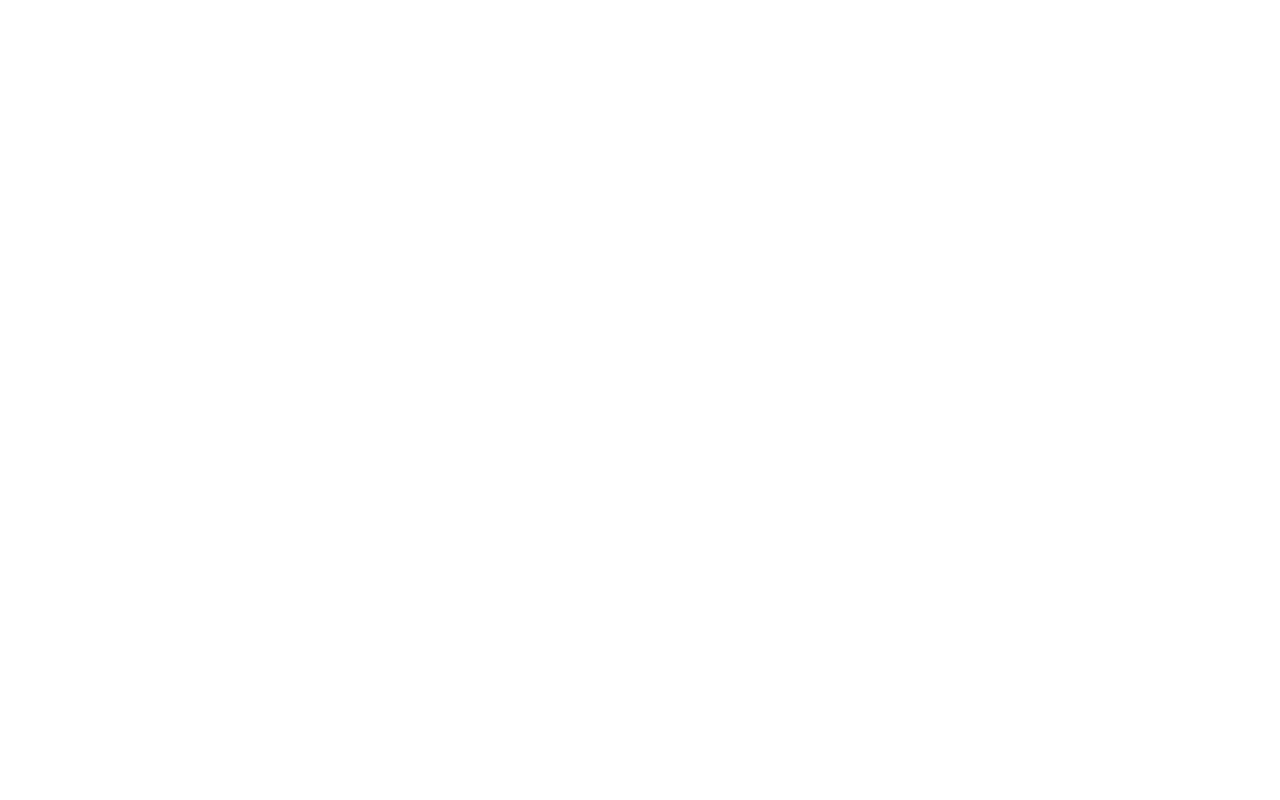
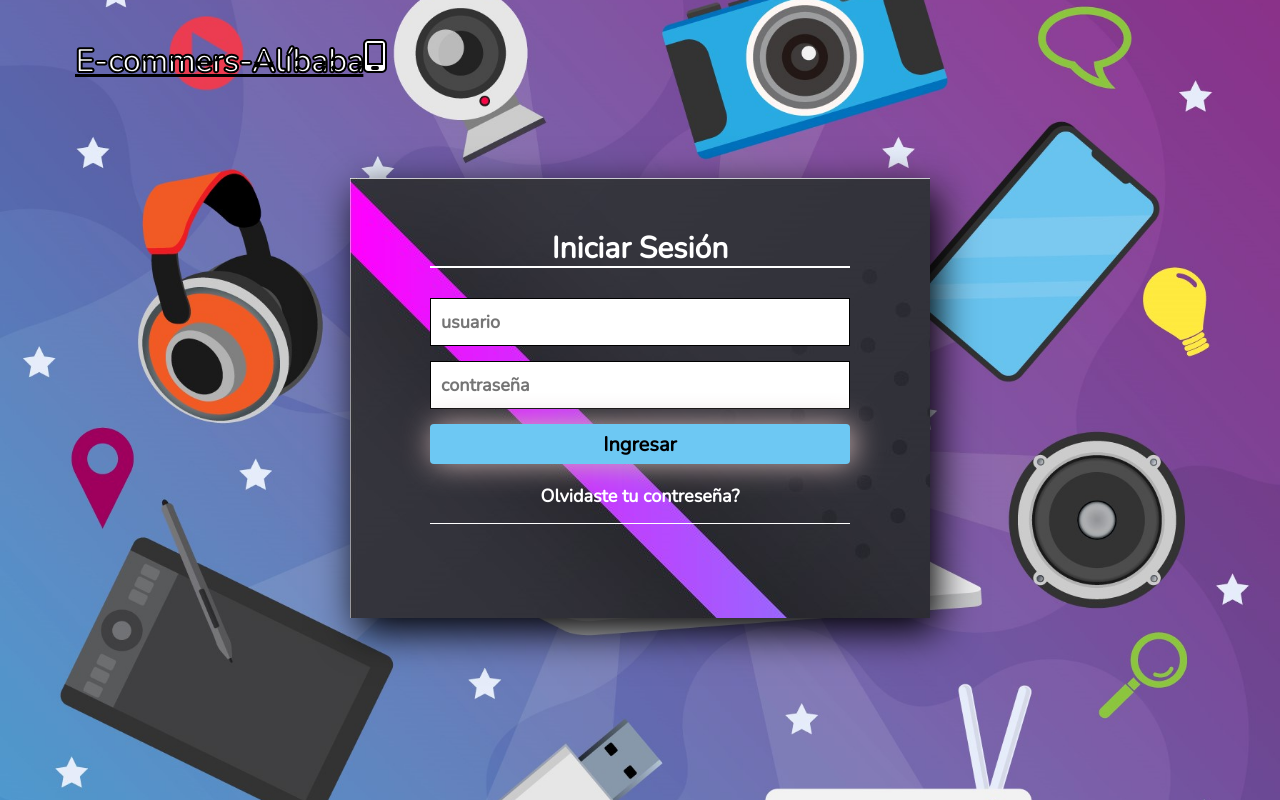
Before and after one commit to Laura-bmk/CAC-GRUPO-10, a plain HTML site: page templates/login.html in a window 1280 px wide. Drawn offline with nearby package versions, Linux system fonts and the light colour scheme.

Commit message:
arme la estructura del login en html y le apliqué estilos CSS

```diff
--- a/static/CSS/style-formulario.css
+++ b/static/CSS/style-formulario.css
@@ -91,11 +91,15 @@ form .form-control {
     font-size: 1rem;
     padding: 0 20px;
 	cursor: pointer
+
 }
+
 
 .form-control input:is(:focus, :valid) {
     background: #444;
     padding: 16px 20px 0;
+
+
 }
 
 .form-control label {
--- /dev/null
+++ b/static/CSS/style-login.css
@@ -0,0 +1,109 @@
+*{
+    margin:0;
+    padding: 0;
+    box-sizing: border-box;
+}
+
+body{
+
+    font-family: Nunito;
+    background-image: url("../img/2123644.jpg");
+    background-size: cover;
+    background-attachment: fixed;
+    background-position: center center;
+    background-repeat: no-repeat;
+
+}
+
+nav a {
+    position: static;
+    margin-top: 25px;
+    padding: 15px 75px;
+    z-index: 2;
+    color: white;
+    display: flex;
+    width: 100%;
+    font-size: 2em;
+    font-weight: bold;
+    -webkit-text-stroke: 2px black;
+
+}
+
+.form-login {
+    background-image: url("../img/login.jpg");
+    width: 580px;
+    height: 440px;
+    margin: auto;
+    margin-top: 80px;
+    box-shadow: 7px 13px 37px black;
+    padding: 50px 80px;
+    color: white;
+    outline:none;
+}
+
+.form-login h5{
+    margin: 0;
+    text-align: center;
+    height: 40px;
+    margin-bottom: 30px;
+    border-bottom: 2px solid;
+    font-size: 30px;
+
+}
+
+.controls{
+    width: 100%;
+    border:1px solid black;
+    margin-bottom: 15px;
+    padding: 11px 10px;
+    font-family: Nunito;
+    font-size: 18px;
+    font-weight: bold;
+    cursor: pointer;
+
+
+}
+
+.form-login button{
+    width: 100%;
+    height: 40px;
+    font-family: Nunito;
+    font-weight: 750;
+    font-size: 20px;
+    background: rgb(109, 200, 243);
+    border-radius: 4px;
+    border: none;
+    color:black;
+    margin-bottom: 20px;
+    cursor: pointer;
+    transition: 0.1s ease;
+    box-shadow: 3px 0px 30px rgb(202, 178, 178);
+}
+
+.form-login button:hover{
+    background-color:greenyellow;
+	cursor:pointer
+
+}
+
+
+
+.form-login p {
+    height: 40px;
+    text-align: center;
+    border-bottom: 1px solid;
+
+}
+
+.form-login a {
+    color: white;
+    text-decoration: none;
+    font-size: 18px;
+    font-weight: 700;
+    cursor: pointer;
+}
+
+.form-login a:hover {
+    text-decoration: underline;
+
+}
--- a/templates/login.html
+++ b/templates/login.html
@@ -4,14 +4,47 @@
     <meta charset="UTF-8">
     <meta name="viewport" content="width=device-width, initial-scale=1.0">
     <title>Login</title>
+    <link rel="stylesheet" href="../static/CSS/style-login.css">
+    <link rel="icon" href="../static/img/mobile-screen-solid.ico">
+    <link href="https://fonts.googleapis.com/css2?family=Nunito&display=swap" rel="stylesheet">
+
+    <script src="https://kit.fontawesome.com/efc8487288.js" crossorigin="anonymous"></script>
 </head>
 
 <body>
-    <header></header>
+    <nav>
+        <div class="logo">
+            <a href="/">
+                <span class="logo-texto">E-commers-Alíbaba</span>
+                <i class="fa-solid fa-mobile-screen fa-bounce"></i>
+            </a>
+        </div>
 
-    <main></main>
+    </nav>
 
-    <footer></footer>
+
+
+
+    <main>
+        <section class="form-login">
+            <h5>Iniciar Sesión</h5>
+            <input class="controls" type="text" name="username" id="username" placeholder="usuario">
+            <input class="controls" type="password" name="pass" id="pass" placeholder="contraseña">
+            <button type="submit">Ingresar</button>
+            <p><a href="#">Olvidaste tu contreseña?</a></p>
+
+
+        </section>
+
+
+
+
+
+
+
+    </main>
+
+
 
 </body>
 </html>
```
Also changed, not shown: templates/register.html (+0 -6 lines), static/img/login.jpg (added).
